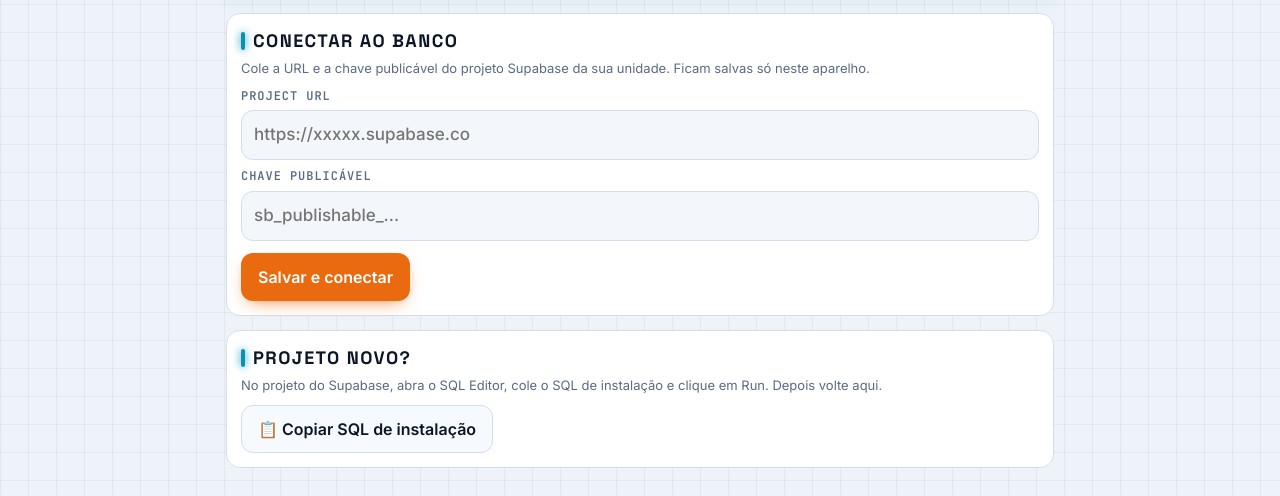
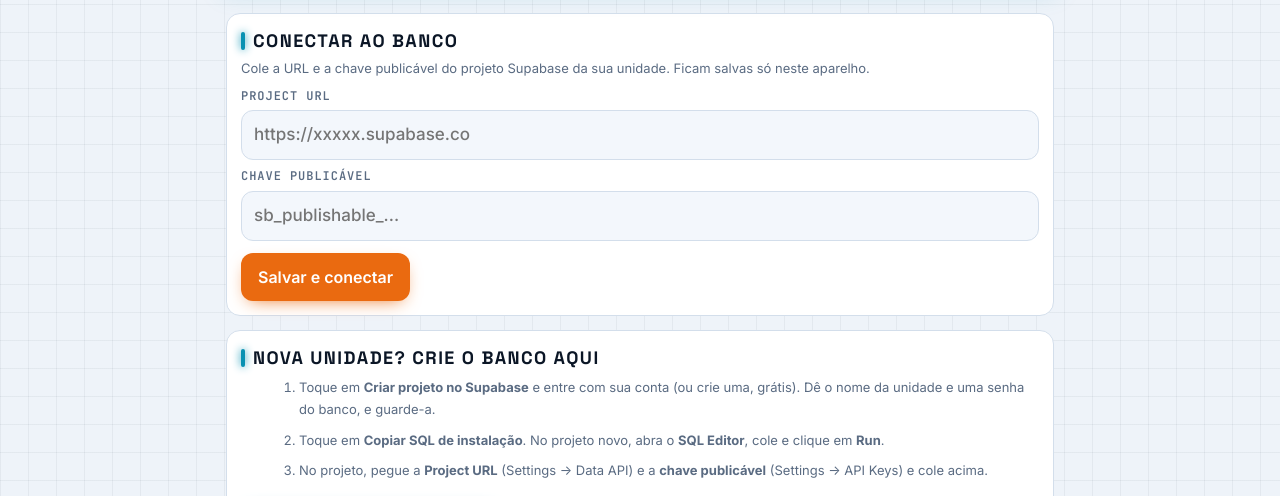
Before and after one commit to portofranconline/controle-de-estoque, a plain HTML site: page index.html in a window 1280 px wide. Shown: the part 80-576 px from the top of the page. Drawn offline with Linux system fonts and the light colour scheme.

Commit message:
Add files via upload

```diff
--- a/index.html
+++ b/index.html
@@ -870,9 +870,14 @@ function vSetup(){
     <label class="f" for="sKey" style="margin-top:8px">Chave publicável<input id="sKey" class="inp" autocomplete="off" autocapitalize="none" spellcheck="false" placeholder="sb_publishable_..."></label>
     <div id="sErr" class="note crit" hidden style="margin-top:10px"></div>
     <button class="btn pri" style="margin-top:12px" data-act="salvarBanco">Salvar e conectar</button></div>
-    <div class="card"><h2>Projeto novo?</h2>
-    <p class="meta" style="margin:6px 0 10px">No projeto do Supabase, abra o SQL Editor, cole o SQL de instalação e clique em Run. Depois volte aqui.</p>
-    <button class="btn" data-act="copiarSql">📋 Copiar SQL de instalação</button></div></div>`;
+    <div class="card"><h2>Nova unidade? Crie o banco aqui</h2>
+    <ol class="meta" style="margin:6px 0 10px 18px;line-height:1.7">
+      <li>Toque em <b>Criar projeto no Supabase</b> e entre com sua conta (ou crie uma, grátis). Dê o nome da unidade e uma senha do banco, e guarde-a.</li>
+      <li>Toque em <b>Copiar SQL de instalação</b>. No projeto novo, abra o <b>SQL Editor</b>, cole e clique em <b>Run</b>.</li>
+      <li>No projeto, pegue a <b>Project URL</b> (Settings → Data API) e a <b>chave publicável</b> (Settings → API Keys) e cole acima.</li>
+    </ol>
+    <a class="btn brand" href="https://supabase.com/dashboard/new" target="_blank" rel="noopener">🌐 Criar projeto no Supabase</a>
+    <button class="btn" style="margin-top:8px" data-act="copiarSql">📋 Copiar SQL de instalação</button></div></div>`;
 }
 async function salvarBanco(b){
   const u = $("#sUrl").value.trim().replace(/\/$/, ""), k = $("#sKey").value.trim(), e = $("#sErr");
```
